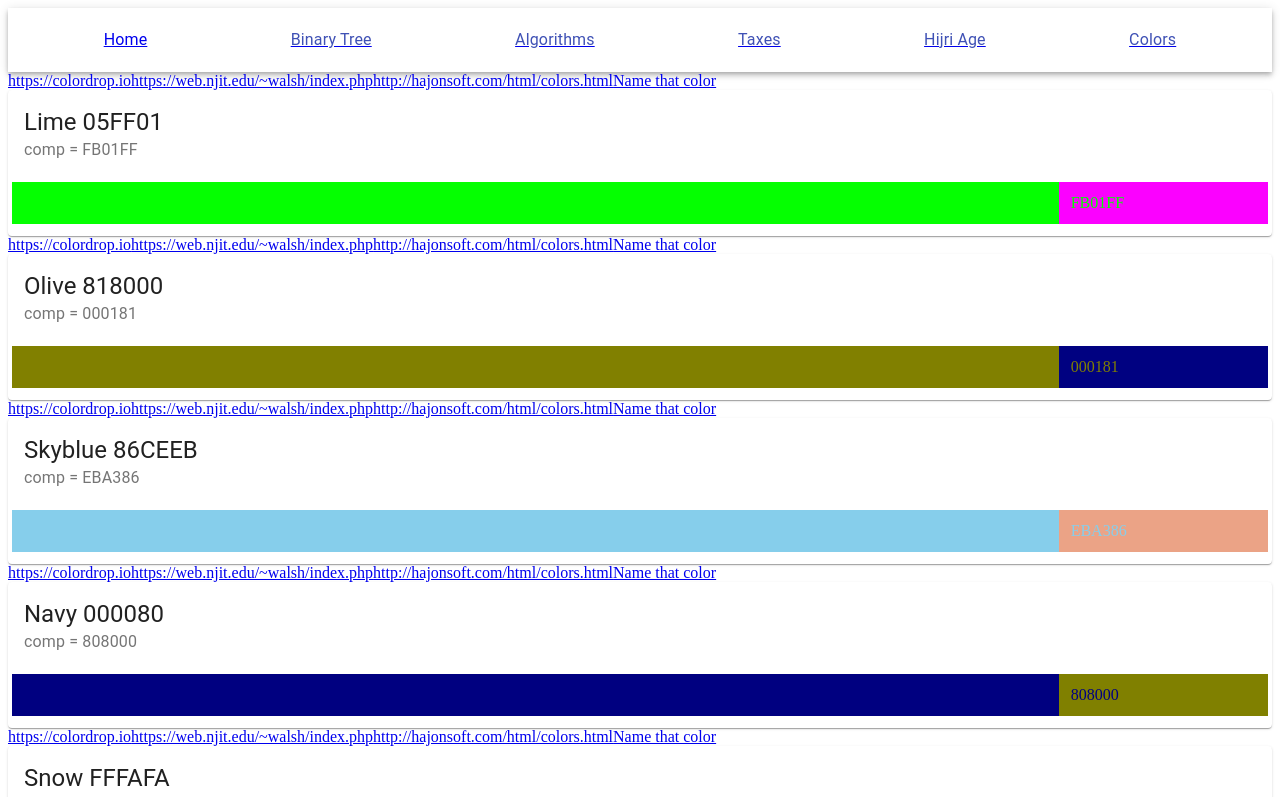
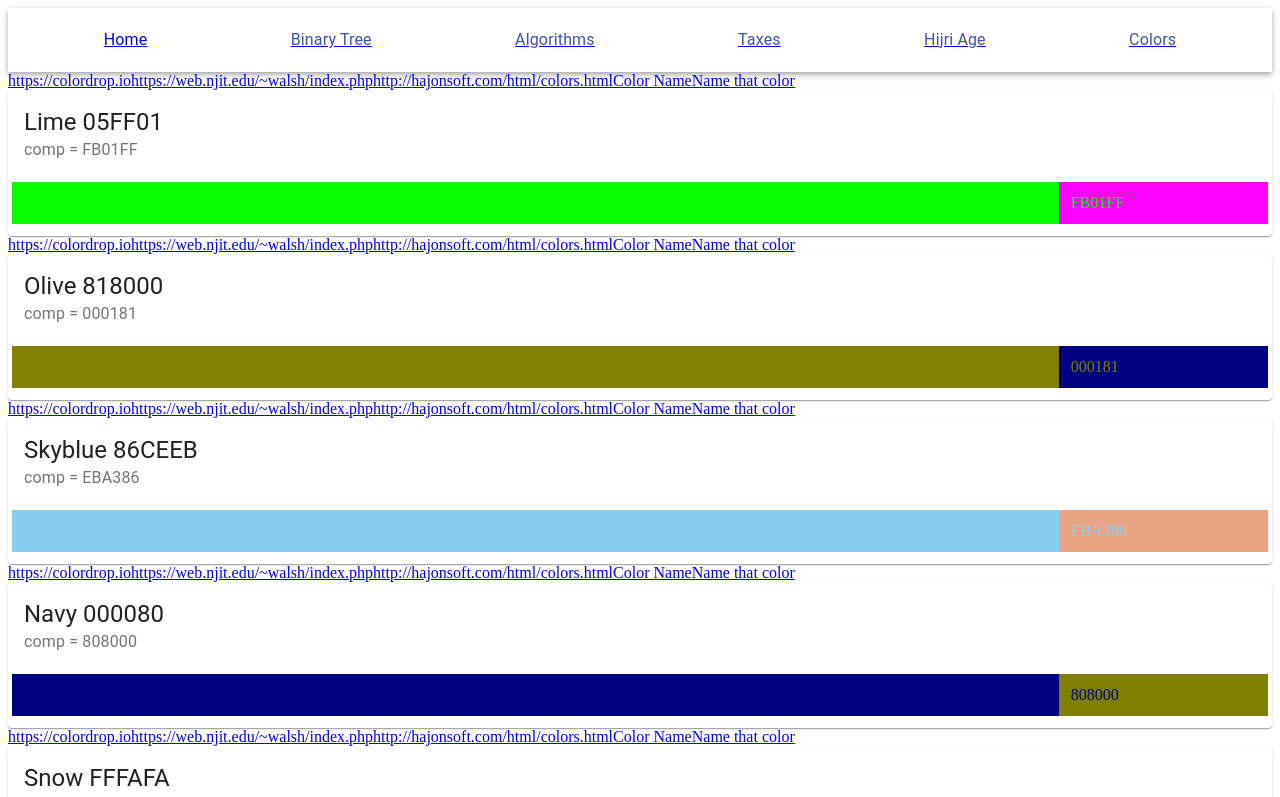
Before and after one commit to alialiayman/Casual, a React (Create React App) app: page /colors in a window 1280 px wide. Shown: the top 797 px of the page. Built offline with nearby package versions, Linux system fonts and the light colour scheme.

Commit message:
add main color name website

```diff
--- a/src/features/colors/components/Color.js
+++ b/src/features/colors/components/Color.js
@@ -9,6 +9,7 @@ const Color = ({ name, code }) => {
         <a href="https://colordrop.io">https://colordrop.io</a>
         <a href="https://web.njit.edu/~walsh/index.php">https://web.njit.edu/~walsh/index.php</a>
         <a href="http://hajonsoft.com/html/colors.html">http://hajonsoft.com/html/colors.html</a>
+        <a href="https://www.color-blindness.com/color-name-hue/">Color Name</a>
         <a href="http://chir.ag/projects/name-that-color/#6195ED">Name that color</a>
 
         <Card>
```
